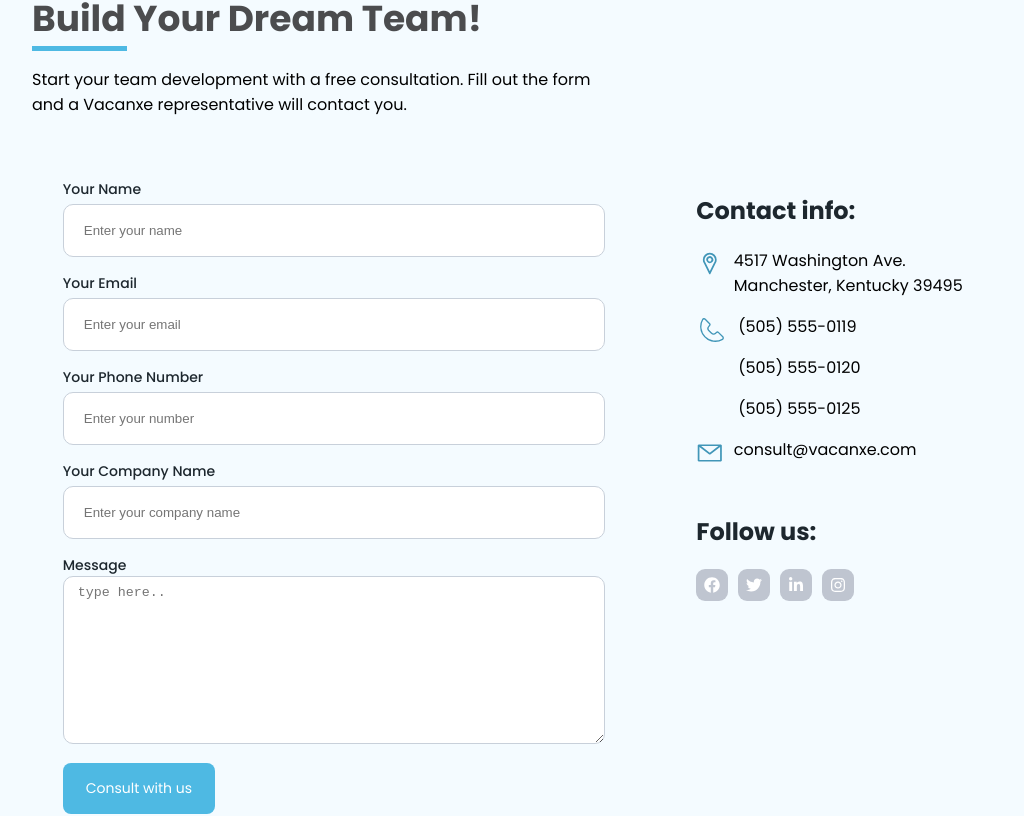
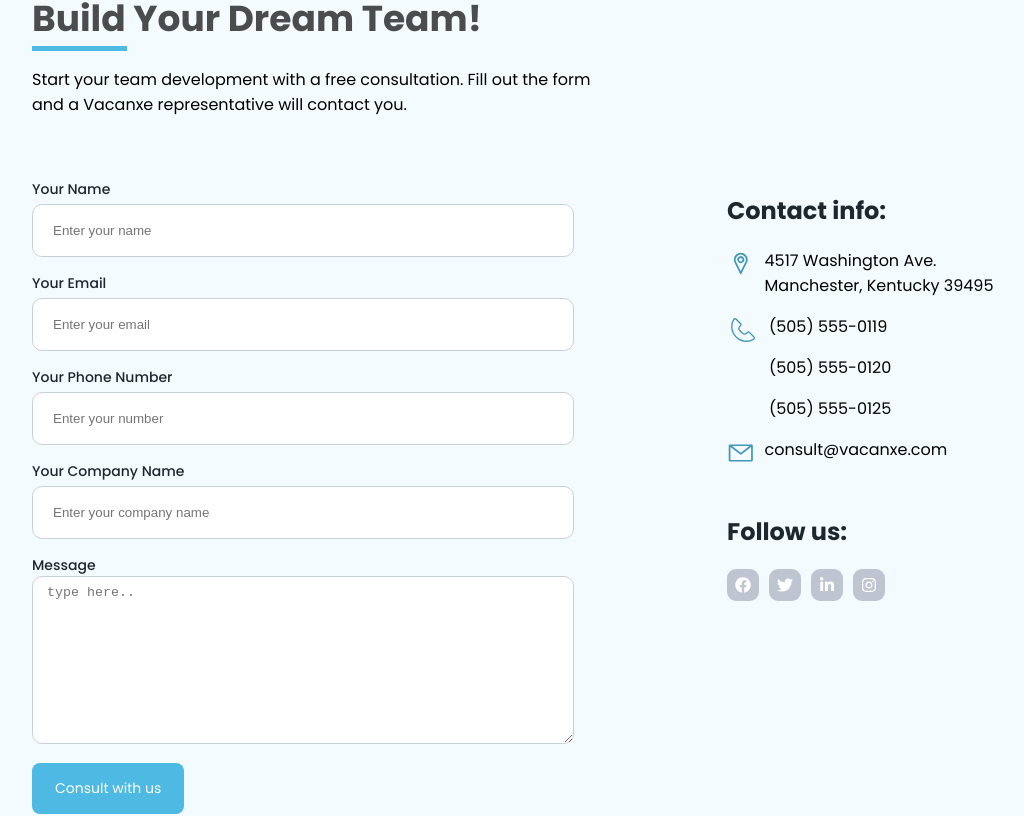
Before and after one commit to Farouk-Adedamola/Vacanxe, a React (Create React App) app: page / in a window 1280 px wide. Shown: the part 2196-3012 px from the top of the page, without its empty margins (148-1172 px from the left). Built offline with nearby package versions, Linux system fonts and the light colour scheme.

Commit message:
commit change

```diff
--- a/src/Components/BuildSection/Build.module.css
+++ b/src/Components/BuildSection/Build.module.css
@@ -200,15 +200,14 @@ textarea {
 }
 
 @media screen and (min-width: 1200px) {
-  .section {
-    /* justify-content: space-between; */
-    justify-content: space-around;
-    /* margin-left: -4rem; */
-    /* margin: ; */
-  }
   .underline {
     width: 95px;
     height: 5px;
+  }
+
+  .section {
+    justify-content: space-between;
+    margin-left: 0;
   }
 
   .secondSection {
@@ -231,11 +230,6 @@ textarea {
 }
 
 @media screen and (min-width: 1400px) {
-  .section {
-    justify-content: space-between;
-    margin-left: 0;
-  }
-
   .secondSection {
     padding-left: 70px;
   }
```
